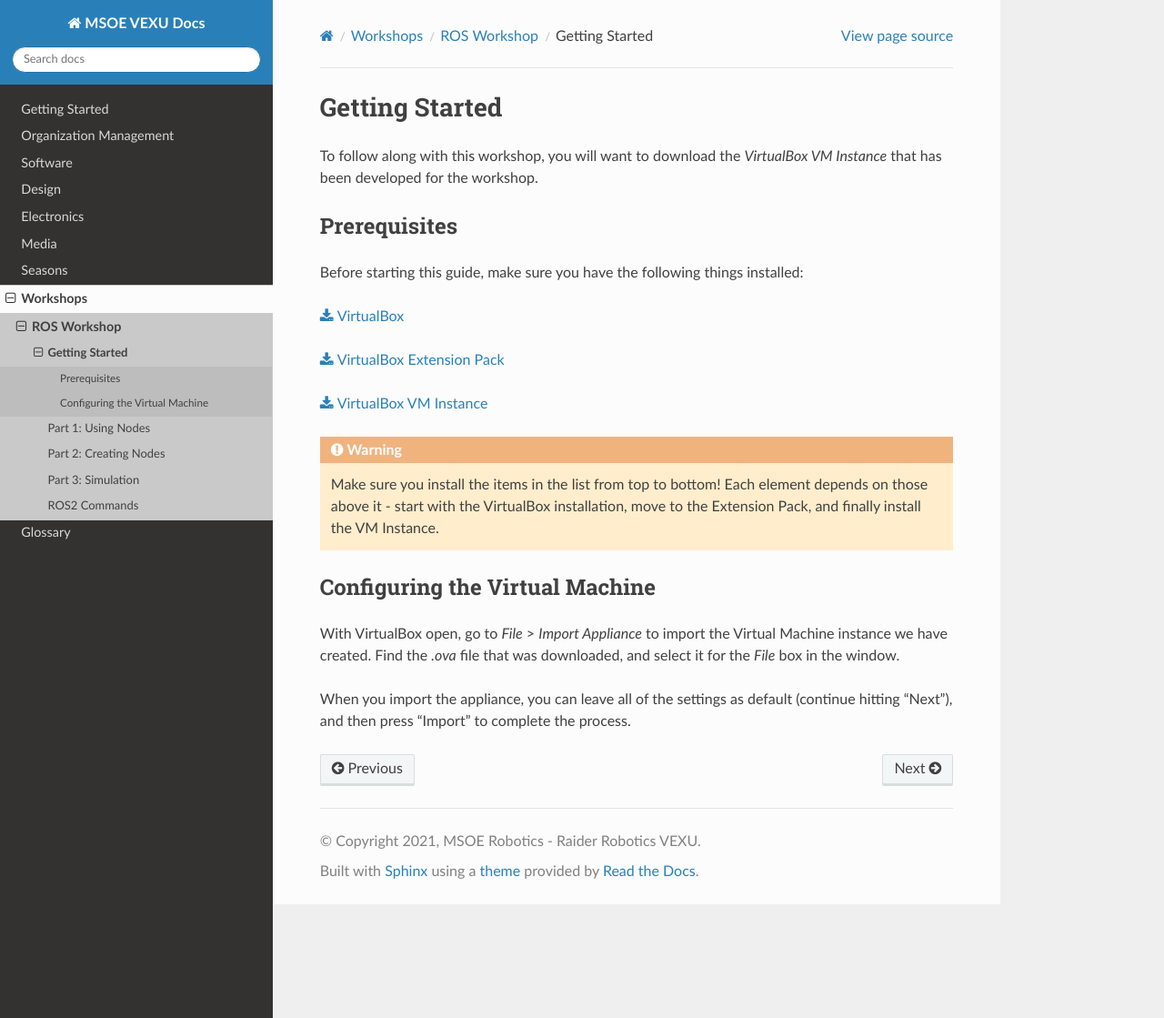
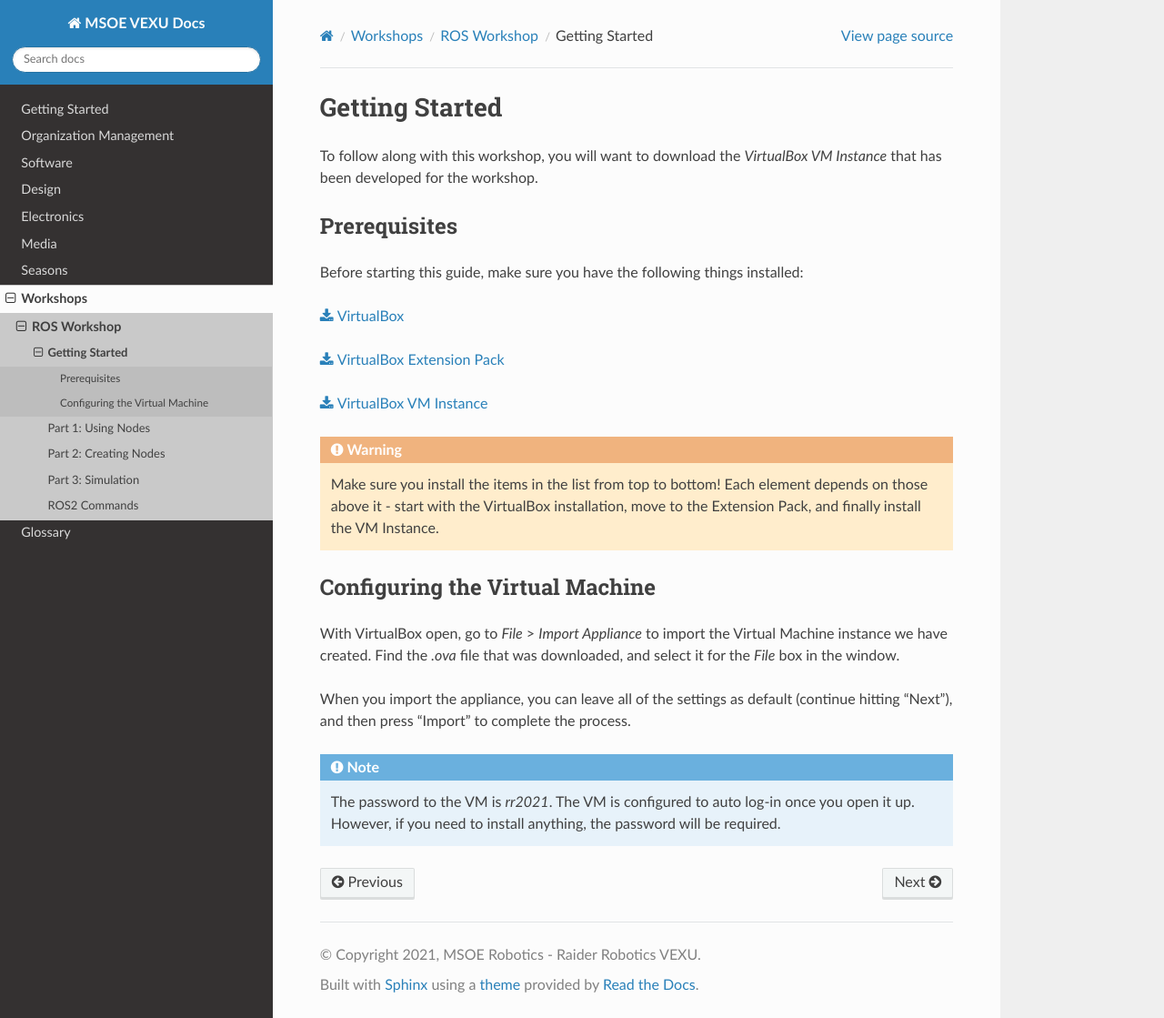
Before and after one commit to msoe-vex/docs, a Sphinx documentation site: the page built from source/workshops/ros-workshop/getting-started.rst, in a window 1280 px wide and 1119 px high. Shown: the whole window at 91% size. Built offline with Sphinx 7.4.7 and the Read the Docs theme 2.0.0, drawn with Linux system fonts in a browser that asks for light colours.

Commit message:
Adding docs for the VM password

```diff
--- a/source/workshops/ros-workshop/getting-started.rst
+++ b/source/workshops/ros-workshop/getting-started.rst
@@ -26,3 +26,6 @@ Configuring the Virtual Machine
 With VirtualBox open, go to `File` > `Import Appliance` to import the Virtual Machine instance we have created. Find the `.ova` file that was downloaded, and select it for the `File` box in the window.
 
 When you import the appliance, you can leave all of the settings as default (continue hitting "Next"), and then press "Import" to complete the process.
+
+.. note::
+    The password to the VM is `rr2021`. The VM is configured to auto log-in once you open it up. However, if you need to install anything, the password will be required.
```
